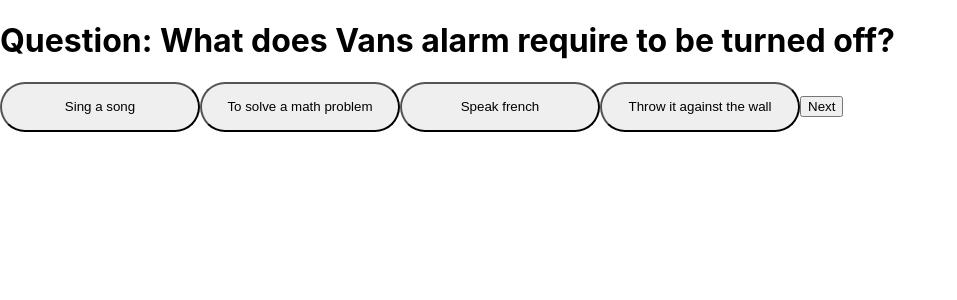
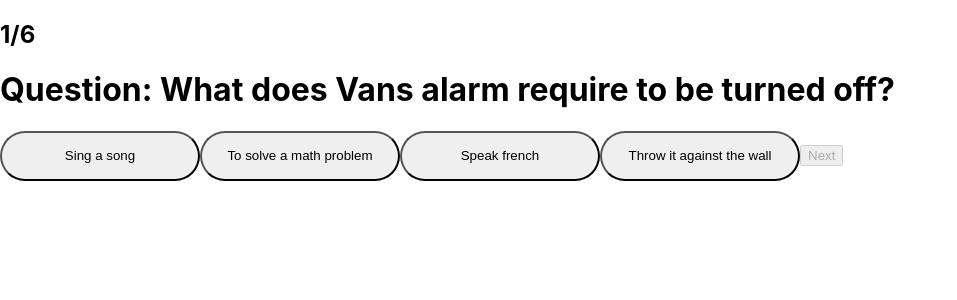
Before and after one commit to Technigo/project-redux-quiz-old, a React (Create React App) app: page / in a window 1280 px wide. Shown: the top 300 px of the page, without its empty margins (0-957 px from the left). Built offline with nearby package versions, Linux system fonts and the light colour scheme.

Commit message:
Progress and disabled button

```diff
--- a/src/components/CurrentQuestion.js
+++ b/src/components/CurrentQuestion.js
@@ -4,12 +4,23 @@ import { quiz } from "reducers/quiz";
 
 export const CurrentQuestion = () => {
   const dispatch = useDispatch();
+
   const question = useSelector(
     (state) => state.quiz.questions[state.quiz.currentQuestionIndex]
   );
+
+  const questionIndex = useSelector(
+    (state) => state.quiz.currentQuestionIndex
+  );
+
+  const questions = useSelector(
+    (state) => state.quiz.questions
+  );
+
   const answer = useSelector((state) =>
     state.quiz.answers.find((answer) => question.id === answer.questionId)
   );
+
   console.log(answer);
   if (!question) {
     return <h1>Oh no! I could not find the current question!</h1>;
@@ -17,6 +28,7 @@ export const CurrentQuestion = () => {
 
   return (
     <div>
+      <h2>{questionIndex+1}/{questions.length}</h2>
       <h1>Question: {question.questionText}</h1>
       {question.options.map((option, index) => {
         return (
@@ -41,7 +53,7 @@ export const CurrentQuestion = () => {
           </button>
         );
       })}
-      <button onClick={() => dispatch(quiz.actions.goToNextQuestion())}>
+      <button onClick={() => dispatch(quiz.actions.goToNextQuestion())} disabled={!answer ? true : false} >
         Next
       </button>
     </div>
```
